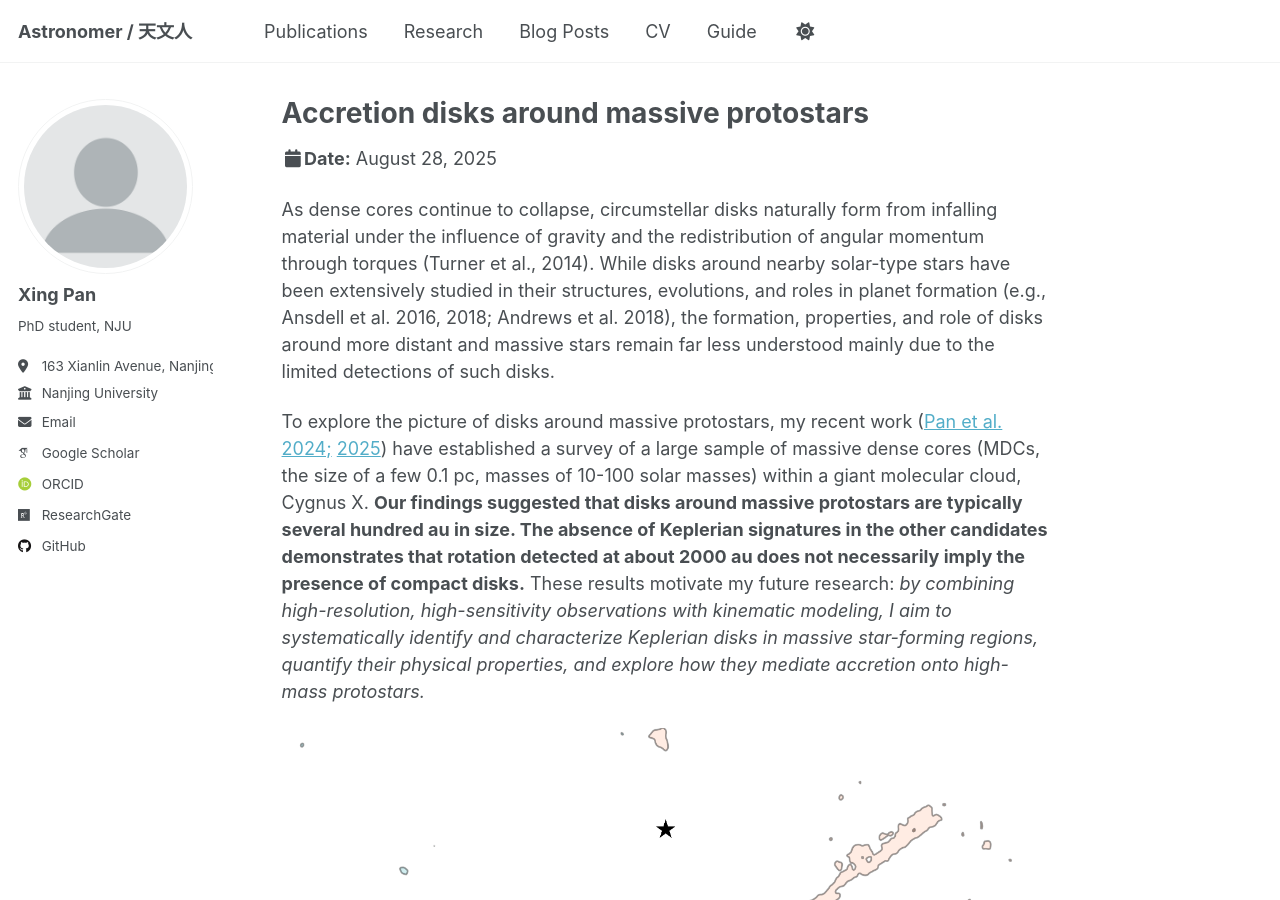
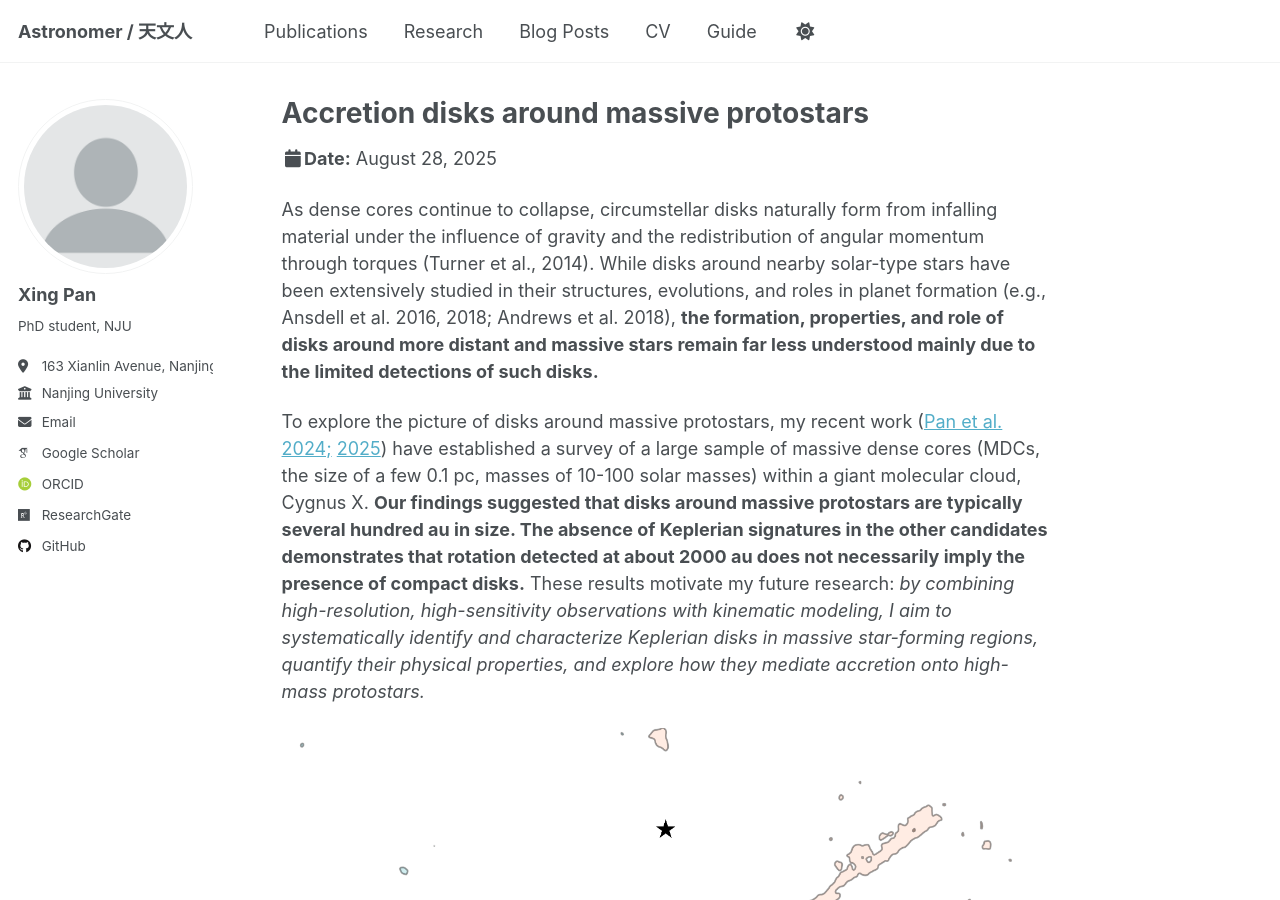
Before and after one commit to xingpan1017/xingpan1017.github.io, a Jekyll site: the page built from _talks/diskinHMSF.md, in a window 1280 px wide and 900 px high. Built offline with Jekyll 4.4.1, drawn with Linux system fonts in a browser that asks for light colours; some web fonts are replaced; a script that is not in the unit is left out.

```diff
--- a/_talks/diskinHMSF.md
+++ b/_talks/diskinHMSF.md
@@ -5,7 +5,7 @@ type: "Talk"
 permalink: /talks/diskinHMSF
 ---
 
-As dense cores continue to collapse, circumstellar disks naturally form from infalling material under the influence of gravity and the redistribution of angular momentum through torques (Turner et al., 2014). While disks around nearby solar-type stars have been extensively studied in their structures, evolutions, and roles in planet formation (e.g., Ansdell et al. 2016, 2018; Andrews et al. 2018), the formation, properties, and role of disks around more distant and massive stars remain far less understood mainly due to the limited detections of such disks.
+As dense cores continue to collapse, circumstellar disks naturally form from infalling material under the influence of gravity and the redistribution of angular momentum through torques (Turner et al., 2014). While disks around nearby solar-type stars have been extensively studied in their structures, evolutions, and roles in planet formation (e.g., Ansdell et al. 2016, 2018; Andrews et al. 2018), **the formation, properties, and role of disks around more distant and massive stars remain far less understood mainly due to the limited detections of such disks.**
 
 To explore the picture of disks around massive protostars, my recent work ([Pan et al. 2024;](https://ui.adsabs.harvard.edu/abs/2024A%26A...684A.141P/abstract) [2025](https://ui.adsabs.harvard.edu/abs/2025A%26A...696A.195P/abstract)) have established a survey of a large sample of massive dense cores (MDCs, the size of a few 0.1 pc, masses of 10-100 solar masses) within a giant molecular cloud, Cygnus X. **Our findings suggested that disks around massive protostars are typically several hundred au in size. The absence of Keplerian signatures in the other candidates demonstrates that rotation detected at about 2000 au does not necessarily imply the presence of compact disks.** These results motivate my future research: *by combining high-resolution, high-sensitivity observations with kinematic modeling, I aim to systematically identify and characterize Keplerian disks in massive star-forming regions, quantify their physical properties, and explore how they mediate accretion onto high-mass protostars.*
 
```
